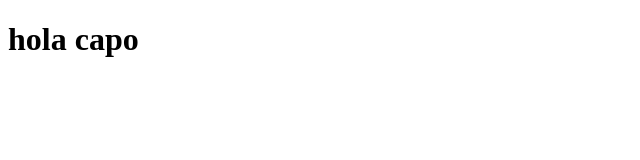
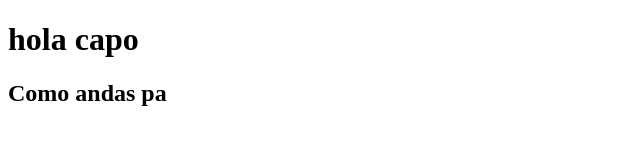
Before and after one commit to ramaguitar/Projects, a plain HTML site: page index.html in a window 1280 px wide. Shown: the whole page, without its empty margins (0-640 px from the left). Drawn offline with Linux system fonts and the light colour scheme.

Commit message:
Update index.html

```diff
--- a/index.html
+++ b/index.html
@@ -8,5 +8,6 @@
 </head>
 <body>
     <h1>hola capo</h1>
+    <h2>Como andas pa<h2>
 </body>
 </html>
```
